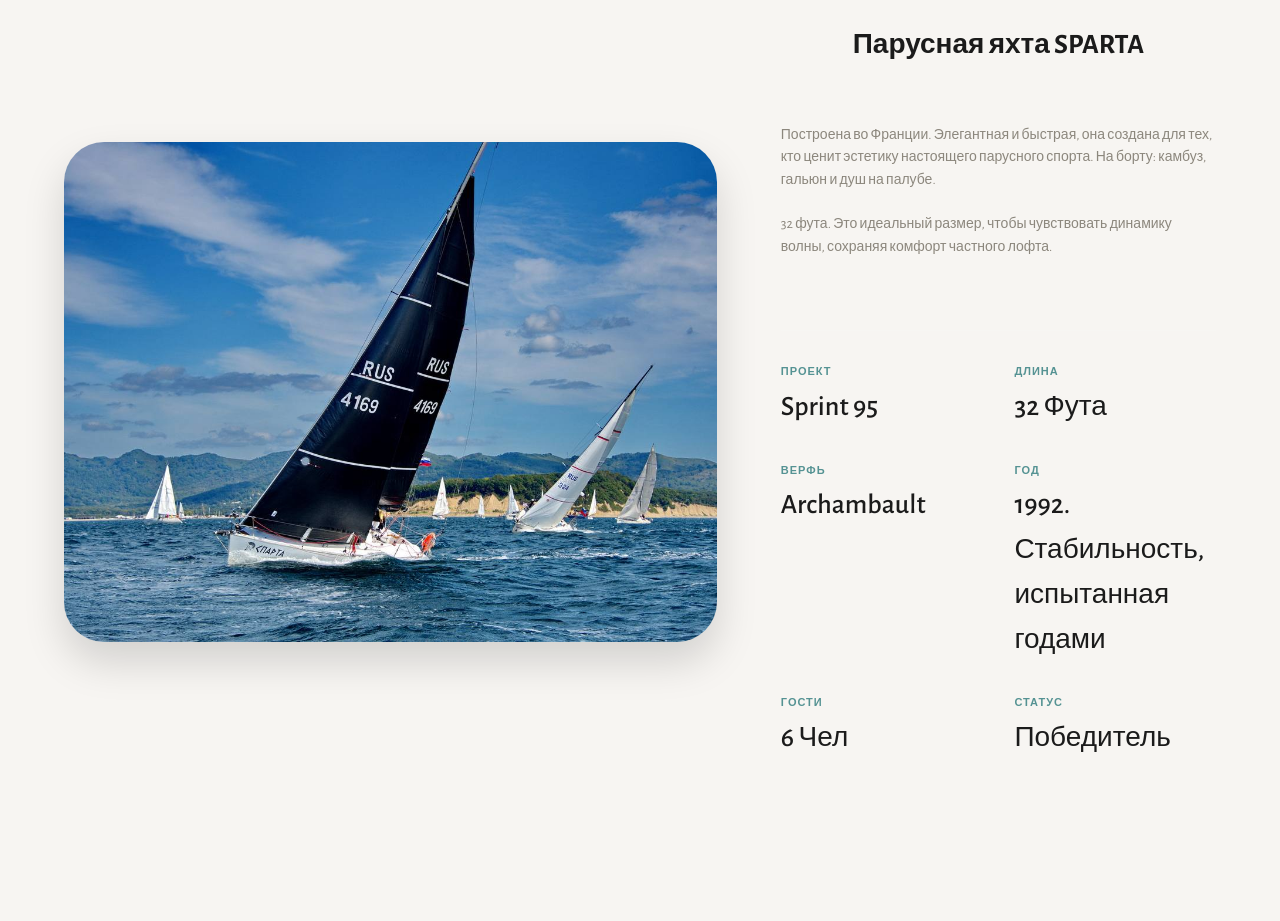
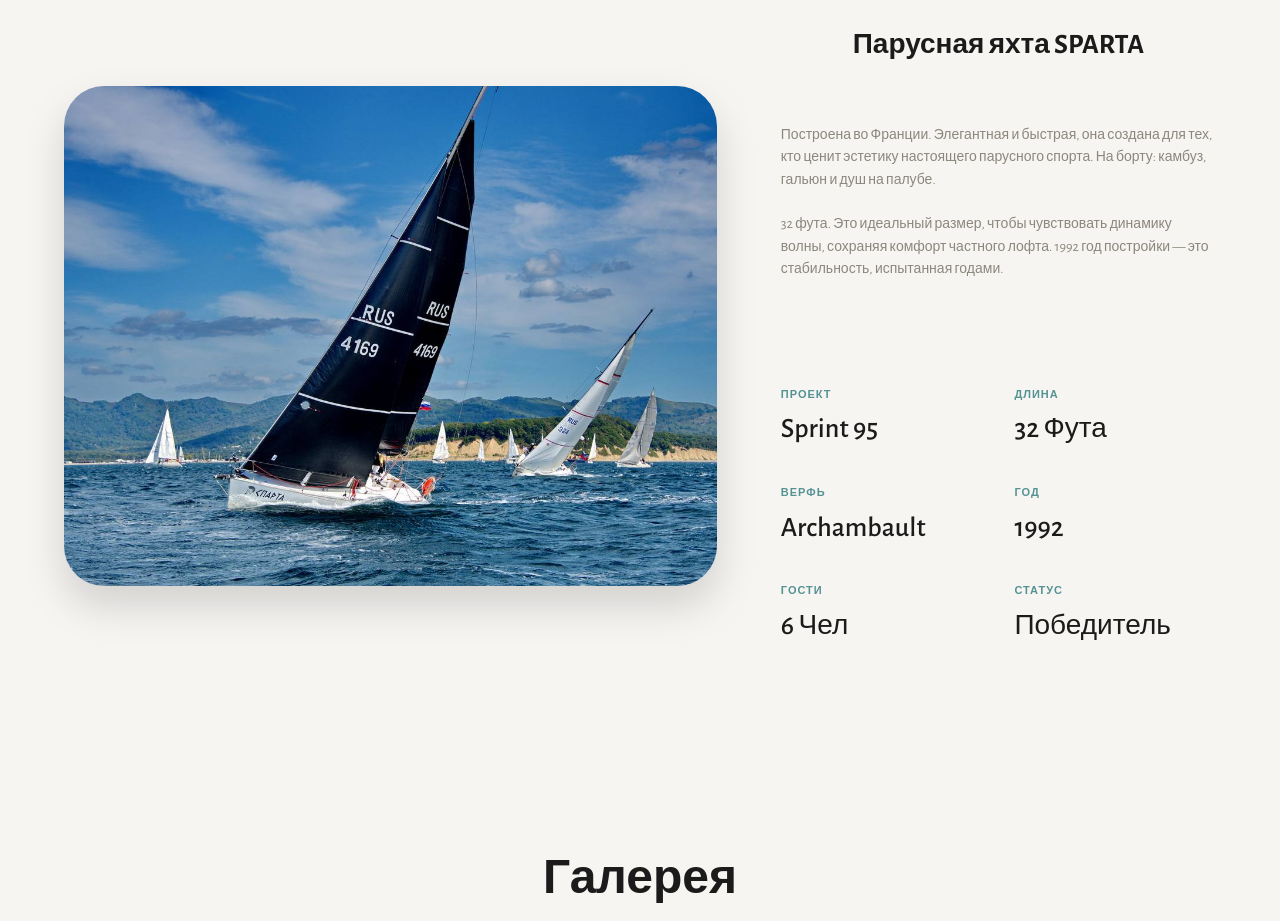
Before and after one commit to luchkoolga21/sparta_sailing, a plain HTML site: page index.html in a window 1280 px wide. Shown: the part 5140-6061 px from the top of the page. Drawn offline with nearby package versions, Linux system fonts and the light colour scheme.

Commit message:
Refined yacht description: moved stability text from specs to bio

```diff
--- a/index.html
+++ b/index.html
@@ -354,7 +354,7 @@
                         <p class="yacht-description">
                             Построена во Франции. Элегантная и быстрая, она создана для тех, кто ценит эстетику настоящего парусного спорта. На борту: камбуз, гальюн и душ на палубе.
                             <br><br>
-                            32 фута. Это идеальный размер, чтобы чувствовать динамику волны, сохраняя комфорт частного лофта.
+                            32 фута. Это идеальный размер, чтобы чувствовать динамику волны, сохраняя комфорт частного лофта. 1992 год постройки — это стабильность, испытанная годами.
                         </p>
                         <div class="specs-grid">
                             <div class="spec-item">
@@ -371,7 +371,7 @@
                             </div>
                             <div class="spec-item">
                                 <strong>Год</strong>
-                                <span>1992. Стабильность, испытанная годами</span>
+                                <span>1992</span>
                             </div>
                             <div class="spec-item">
                                 <strong>Гости</strong>
```
